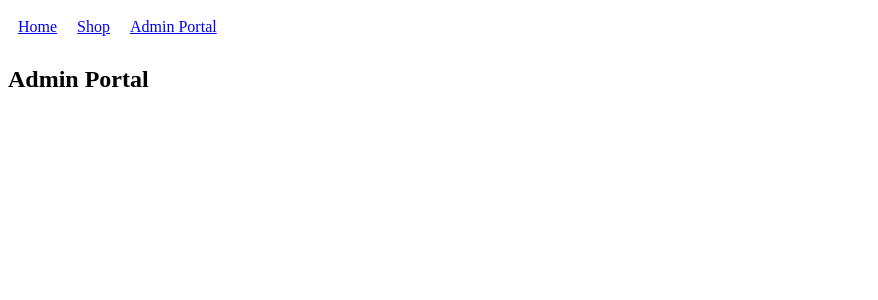
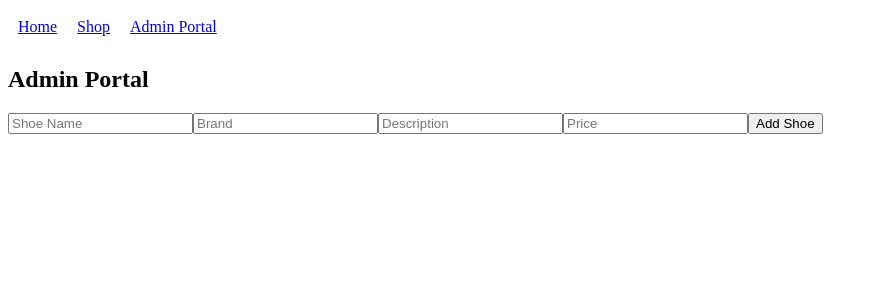
Before and after one commit to trystonproffit-jpg/React-Based-Personal-Project-Showcase-App, a React (Vite) app in the folder shoes-for-yous/: page /admin in a window 1280 px wide. Shown: the top 300 px of the page, without its empty margins (0-878 px from the left). Built offline with nearby package versions, Linux system fonts and the light colour scheme.

Commit message:
Added Admin functionality, can add new Shoes

```diff
--- a/shoes-for-yous/src/App.jsx
+++ b/shoes-for-yous/src/App.jsx
@@ -1,19 +1,27 @@
 import { BrowserRouter as Router, Routes, Route } from "react-router-dom";
+import { useState } from "react";
 
 import Navbar from "./components/Navbar"
 import Home from "./pages/Home";
 import Shop from "./pages/Shop";
 import Admin from "./pages/Admin";
 
+import { products as initialProducts } from "./data/products";
+
 function App() {
+  const [products, setProducts] = useState(initialProducts);
+
   return (
       <Router>
         <Navbar />
 
         <Routes>
           <Route path="/" element={<Home />} />
-          <Route path="/shop" element={<Shop />} />
-          <Route path="/admin" element={<Admin />} />
+          <Route path="/shop" element={<Shop products={products} />} />
+          <Route
+            path="/admin"
+            element={<Admin products={products} setProducts={setProducts} />}
+          />
         </Routes>
       </Router>
   );
--- a/shoes-for-yous/src/pages/Admin.jsx
+++ b/shoes-for-yous/src/pages/Admin.jsx
@@ -1,9 +1,67 @@
-function Admin() {
+import { useState } from "react";
+
+function Admin({ products, setProducts }) {
+    const [name, setName] = useState("");
+    const [brand, setBrand] = useState("");
+    const [description, setDescription] = useState("");
+    const [price, setPrice] = useState("");
+
+    const handleSubmit = (e) => {
+        e.preventDefault();
+
+        const newProduct = {
+            id: products.length + 1,
+            name,
+            brand,
+            description,
+            price: Number(price)
+        };
+
+        setProducts([...products, newProduct]);
+
+        setName("");
+        setBrand("");
+        setDescription("");
+        setPrice("");
+    };
+
     return (
         <div>
             <h2>Admin Portal</h2>
+
+            <form onSubmit={handleSubmit}>
+                <input
+                    type="text"
+                    placeholder="Shoe Name"
+                    value={name}
+                    onChange={(e) => setName(e.target.value)}
+                />
+
+                <input
+                    type="text"
+                    placeholder="Brand"
+                    value={brand}
+                    onChange={(e) => setBrand(e.target.value)}
+                />
+
+                <input
+                    type="text"
+                    placeholder="Description"
+                    value={description}
+                    onChange={(e) => setDescription(e.target.value)}
+                />
+
+                <input
+                    type="text"
+                    placeholder="Price"
+                    value={price}
+                    onChange={(e) => setPrice(e.target.value)}
+                />
+
+                <button type="submit">Add Shoe</button>
+            </form>
         </div>
-    )
+    );
 }
 
 export default Admin;
--- a/shoes-for-yous/src/pages/Shop.jsx
+++ b/shoes-for-yous/src/pages/Shop.jsx
@@ -1,10 +1,24 @@
-import { products } from "../data/products";
+import { useState } from "react";
 import ProductCard from "../components/ProductCard";
 
-function Shop() {
+function Shop({ products }) {
+    const [search, setSearch] = useState("");
+
+    const filteredProducts = products.filter((product) =>
+        product.name.toLowerCase().includes(search.toLowerCase()) ||
+        product.brand.toLowerCase().includes(search.toLowerCase())
+    );
+
     return (
         <div>
             <h2>Shop</h2>
+
+            <input
+                type="text"
+                placeholder="Search shoes..."
+                value={search}
+                onChange={(e) => setSearch(e.target.value)}
+            />
 
             <div
                 style={{
@@ -14,7 +28,7 @@ function Shop() {
                     marginTop: "20px"
                 }}
             >
-                {products.map((product) => (
+                {filteredProducts.map((product) => (
                     <ProductCard key={product.id} product={product} />
                 ))}
             </div>
```
